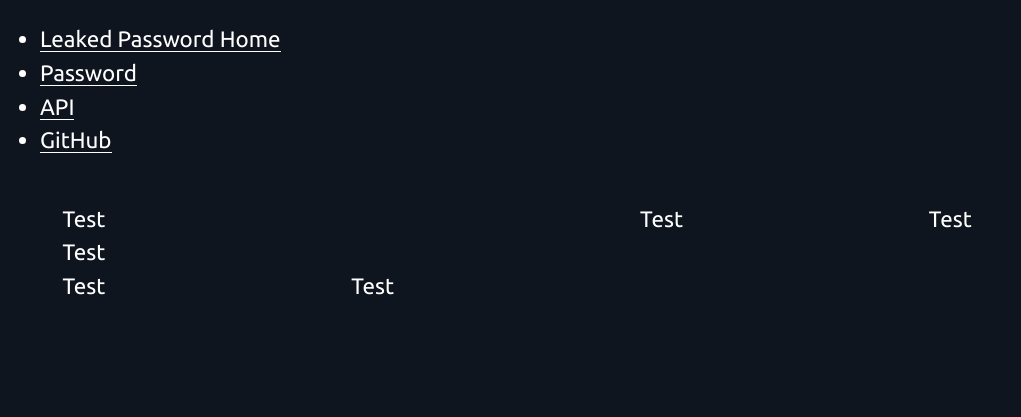
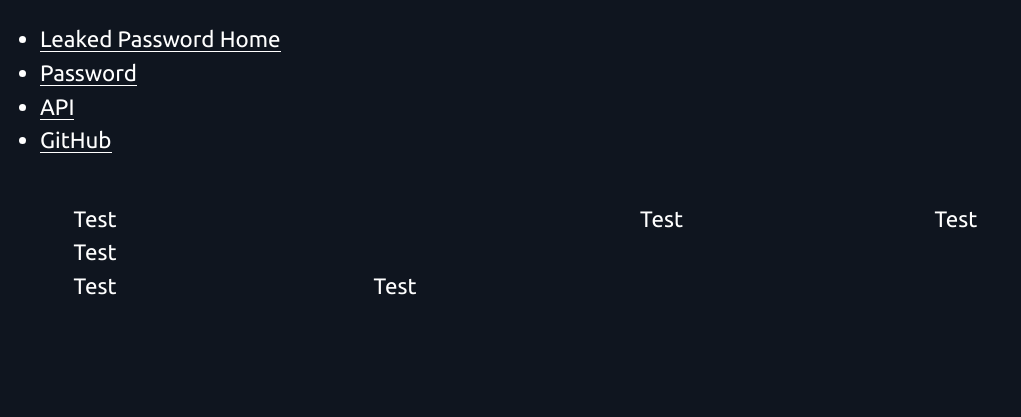
Before and after one commit to triss90/leakedpassword.com, a PHP site: page / in a window 1280 px wide. Shown: the top 417 px of the page, without its empty margins (0-1021 px from the left). Run offline with PHP 8.4, Linux system fonts and the light colour scheme; style sheets or scripts are compiled from the project's sources.

Commit message:
Set gutter on layout

```diff
--- a/assets/css/_layout.scss
+++ b/assets/css/_layout.scss
@@ -11,6 +11,9 @@
       .col-25, .col-50, .col-75, .col-100 {
         width: 100% !important;
       }
+    }
+    .col-25, .col-50, .col-75, .col-100 {
+      margin: 0 0.5rem;
     }
     .col-100 {
       width: 100%;
```
